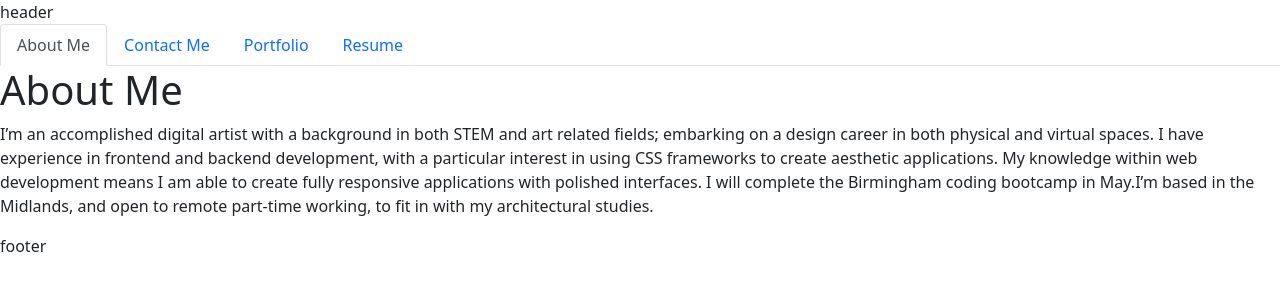
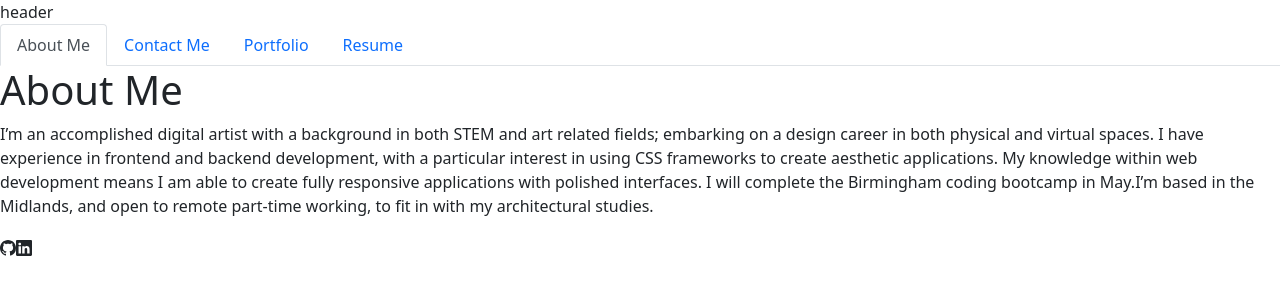
Before and after one commit to LisaCR01/React-Portfolio, a React (Create React App) app: page / in a window 1280 px wide. Shown: the top 300 px of the page. Built offline with nearby package versions, Linux system fonts and the light colour scheme.

Commit message:
added icon s as the footer

```diff
--- a/package.json
+++ b/package.json
@@ -11,6 +11,7 @@
     "dotenv": "^16.0.1",
     "react": "^18.1.0",
     "react-dom": "^18.1.0",
+    "react-icons": "^4.3.1",
     "react-scripts": "5.0.1",
     "web-vitals": "^2.1.4"
   },
--- a/src/App.js
+++ b/src/App.js
@@ -1,5 +1,4 @@
 import React from "react";
-import PortfolioContainer from "./components/PortfolioContainer";
 import Header from './components/Header';
 import Footer from './components/Footer';
 
@@ -7,7 +6,6 @@ function App() {
     return (
       <div>
         <Header />
-        < PortfolioContainer/>
         <Footer />
       </div>
     );
--- a/src/components/Footer.js
+++ b/src/components/Footer.js
@@ -1,10 +1,14 @@
 import React from 'react';
+import { BsGithub } from "react-icons/bs";
+import { BsLinkedin } from "react-icons/bs";
+
 
 function Footer() {
   return (
-    <div>
-       footer
-    </div>
+      <div>
+          <BsGithub/>
+          <BsLinkedin/>
+      </div>
   );
 }
 
--- a/src/components/Header.js
+++ b/src/components/Header.js
@@ -1,11 +1,38 @@
-import React from 'react';
 
-function Header() {
+
+import React, { useState } from 'react';
+import Navigation from './Navigation';
+import AboutMe from './pages/AboutMe';
+import Contact from './pages/Contact';
+import Portfolio from './pages/Portfolio';
+import Resume from './pages/Resume';
+
+export default function PortfolioContainer() {
+
+  const [currentPage, setCurrentPage] = useState('AboutMe');
+  // This method is checking to see what the value of `currentPage` is. Depending on the value of currentPage, we return the corresponding component to render.
+  const renderPage = () => {
+    if (currentPage === 'AboutMe') {
+      return <AboutMe />;
+    }
+    if (currentPage === 'Contact') {
+      return <Contact />;
+    }
+    if (currentPage === 'Portfolio') {
+      return <Portfolio />;
+    }
+    return <Resume />;
+  };
+
+  const handlePageChange = (page) => setCurrentPage(page);
+
   return (
     <div>
-       header
+        <div>header</div>
+      {/* We are passing the currentPage from state and the function to update it */}
+      <Navigation currentPage={currentPage} handlePageChange={handlePageChange} />
+      {/* Here we are calling the renderPage method which will return a component  */}
+      {renderPage()}
     </div>
   );
 }
-
-export default Header;
--- a/src/components/PortfolioContainer.js
+++ /dev/null
@@ -1,35 +0,0 @@
-import React, { useState } from 'react';
-import Navigation from './Navigation';
-import AboutMe from './pages/AboutMe';
-import Contact from './pages/Contact';
-import Portfolio from './pages/Portfolio';
-import Resume from './pages/Resume';
-
-export default function PortfolioContainer() {
-  const [currentPage, setCurrentPage] = useState('AboutMe');
-
-  // This method is checking to see what the value of `currentPage` is. Depending on the value of currentPage, we return the corresponding component to render.
-  const renderPage = () => {
-    if (currentPage === 'AboutMe') {
-      return <AboutMe />;
-    }
-    if (currentPage === 'Contact') {
-      return <Contact />;
-    }
-    if (currentPage === 'Portfolio') {
-      return <Portfolio />;
-    }
-    return <Resume />;
-  };
-
-  const handlePageChange = (page) => setCurrentPage(page);
-
-  return (
-    <div>
-      {/* We are passing the currentPage from state and the function to update it */}
-      <Navigation currentPage={currentPage} handlePageChange={handlePageChange} />
-      {/* Here we are calling the renderPage method which will return a component  */}
-      {renderPage()}
-    </div>
-  );
-}
```
Also changed, not shown: 1 other file (tests, documents, lock files or other folders).
